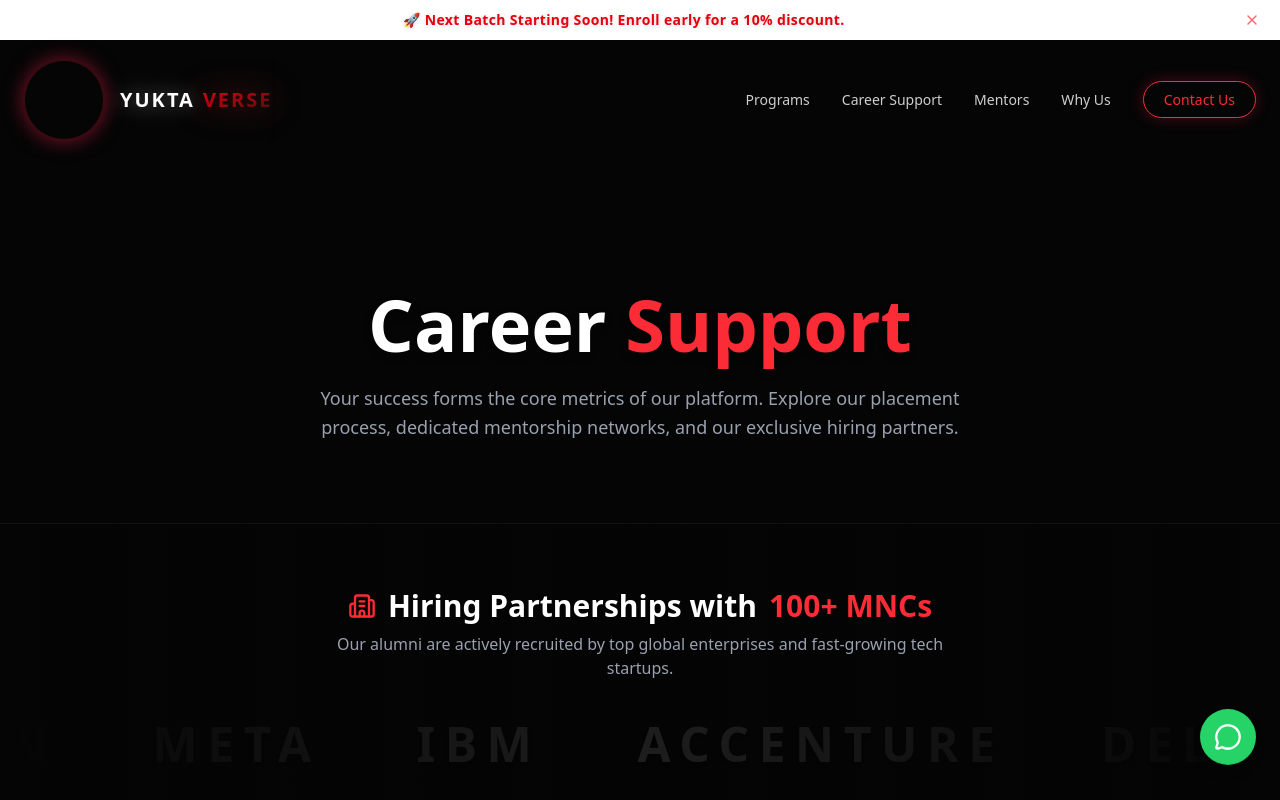
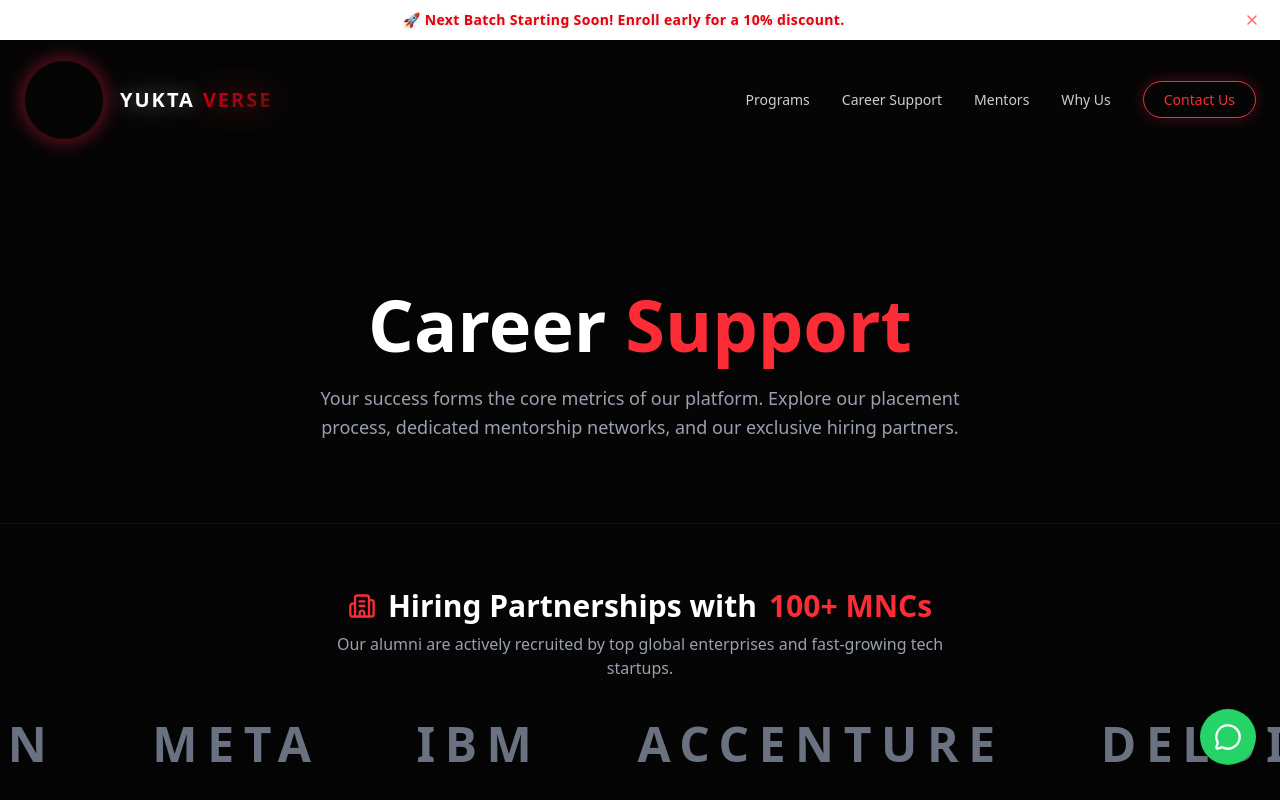
Before and after one commit to aghattikar82/yukta_verse, a Next.js app: page /career-support in a window 1280 px wide. Shown: the top 800 px of the page. Built offline with nearby package versions, Linux system fonts and the light colour scheme; grey boxes are pictures that could not be loaded.

Commit message:
Fix hiring partners text visibility and z-index

```diff
--- a/src/components/HiringPartners.tsx
+++ b/src/components/HiringPartners.tsx
@@ -22,7 +22,7 @@ export default function HiringPartners() {
         <p className="text-gray-400 text-base max-w-2xl mx-auto">Our alumni are actively recruited by top global enterprises and fast-growing tech startups.</p>
       </div>
 
-      <div className="relative w-full flex overflow-x-hidden group mt-4">
+      <div className="relative z-20 w-full flex overflow-x-hidden group mt-8">
         <motion.div
           className="flex whitespace-nowrap gap-12 sm:gap-24 items-center px-6"
           animate={{ x: ["0%", "-50%"] }}
@@ -32,7 +32,7 @@ export default function HiringPartners() {
           {[...companies, ...companies].map((company, i) => (
             <div
               key={i}
-              className="text-2xl sm:text-4xl lg:text-5xl font-black text-white/10 uppercase tracking-[0.2em] font-outfit hover:text-white/40 transition-colors cursor-default drop-shadow-md"
+              className="text-2xl sm:text-4xl lg:text-5xl font-black text-gray-500 uppercase tracking-[0.2em] font-outfit hover:text-white transition-colors cursor-default drop-shadow-md"
             >
               {company}
             </div>
```
